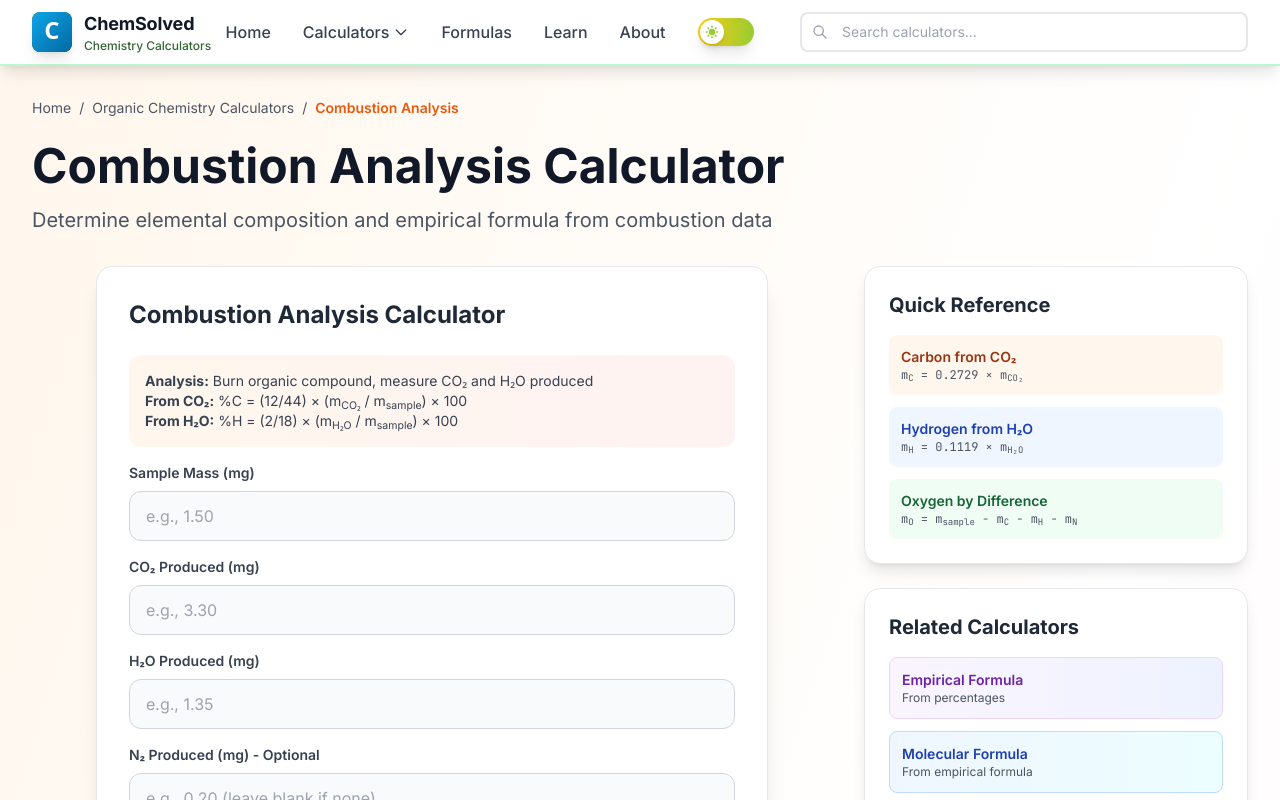
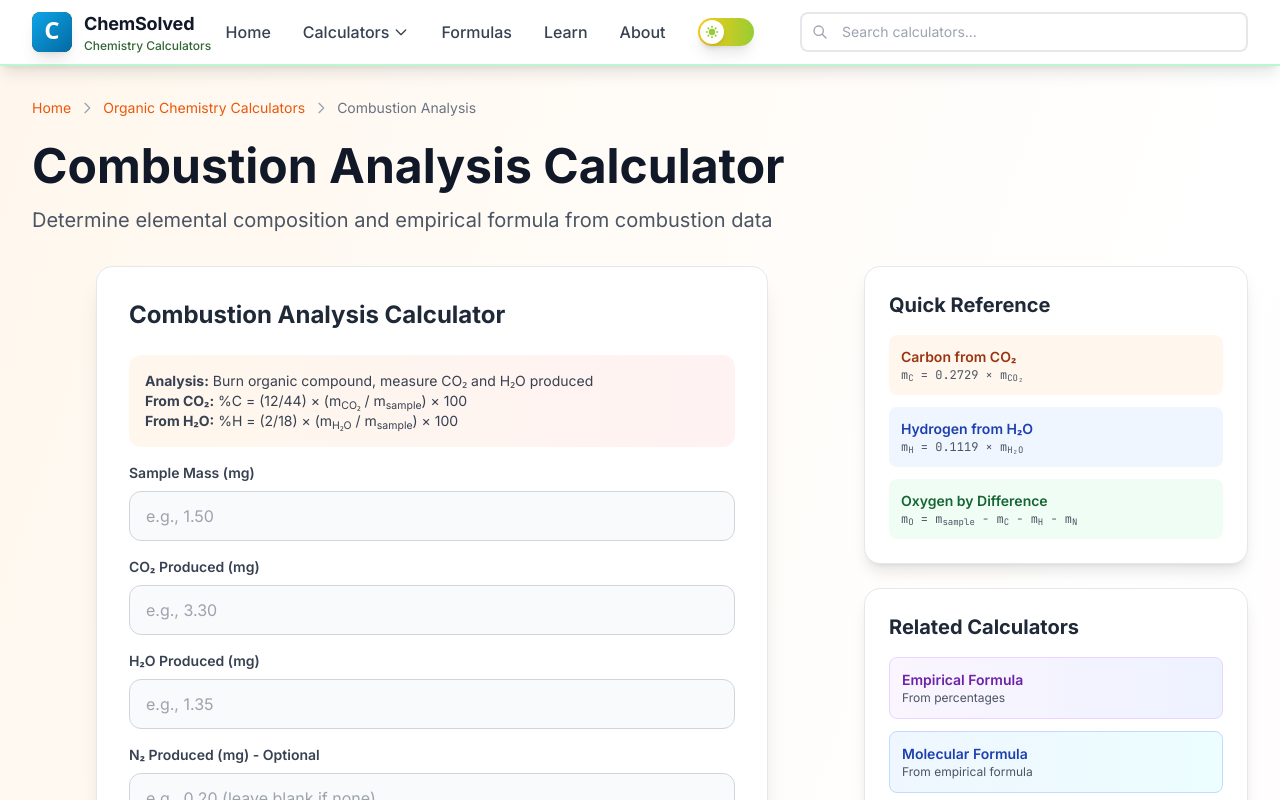
Before and after one commit to Zohaibmayo50/chemical-calculators, a Next.js app: page /organic-chemistry-calculators/combustion-analysis-calculator in a window 1280 px wide. Shown: the top 800 px of the page. Built offline with nearby package versions, Linux system fonts and the light colour scheme.

Commit message:
Update breadcrumb navigation to match standard format with SVG chevrons and animations

```diff
--- a/app/organic-chemistry-calculators/chemical-oxygen-demand-calculator/page.tsx
+++ b/app/organic-chemistry-calculators/chemical-oxygen-demand-calculator/page.tsx
@@ -20,21 +20,33 @@ export default function ChemicalOxygenDemandPage() {
       <main className="min-h-screen bg-gradient-to-br from-blue-50 via-white to-cyan-50 dark:from-gray-900 dark:via-gray-800 dark:to-gray-900">
         <div className="max-w-7xl mx-auto px-4 sm:px-6 lg:px-8 pt-8">
         {/* Breadcrumb */}
-        <nav className="mb-6 text-sm">
-          <ol className="flex flex-wrap items-center gap-2 text-gray-600 dark:text-gray-400">
-            <li><Link href="/" className="hover:text-blue-600 dark:hover:text-blue-400">Home</Link></li>
-            <li>/</li>
-            <li><Link href="/organic-chemistry-calculators" className="hover:text-blue-600 dark:hover:text-blue-400">Organic Chemistry Calculators</Link></li>
-            <li>/</li>
-            <li className="text-blue-600 dark:text-blue-400 font-semibold">COD Calculator</li>
-          </ol>
+        <nav className="flex items-center gap-2 text-sm animate-fade-in">
+          <Link
+            href="/"
+            className="text-blue-600 dark:text-blue-400 hover:text-blue-700 dark:hover:text-blue-300 transition-colors"
+          >
+            Home
+          </Link>
+          <svg className="w-4 h-4 text-gray-400" fill="none" stroke="currentColor" viewBox="0 0 24 24">
+            <path strokeLinecap="round" strokeLinejoin="round" strokeWidth={2} d="M9 5l7 7-7 7" />
+          </svg>
+          <Link
+            href="/organic-chemistry-calculators"
+            className="text-blue-600 dark:text-blue-400 hover:text-blue-700 dark:hover:text-blue-300 transition-colors"
+          >
+            Organic Chemistry Calculators
+          </Link>
+          <svg className="w-4 h-4 text-gray-400" fill="none" stroke="currentColor" viewBox="0 0 24 24">
+            <path strokeLinecap="round" strokeLinejoin="round" strokeWidth={2} d="M9 5l7 7-7 7" />
+          </svg>
+          <span className="text-gray-500 dark:text-gray-400">COD Calculator</span>
         </nav>
 
-        <h1 className="text-4xl md:text-5xl font-bold text-gray-900 dark:text-white mt-6 mb-4">
+        <h1 className="text-4xl md:text-5xl font-bold text-gray-900 dark:text-white mt-6 mb-4 animate-fade-in">
           Chemical Oxygen Demand (COD) Calculator
         </h1>
 
-        <p className="text-xl text-gray-600 dark:text-gray-300 mb-8">
+        <p className="text-xl text-gray-600 dark:text-gray-300 mb-8 animate-fade-in animation-delay-100">
           Calculate COD levels in water samples for water quality analysis and wastewater treatment
         </p>
 
--- a/app/organic-chemistry-calculators/combustion-analysis-calculator/page.tsx
+++ b/app/organic-chemistry-calculators/combustion-analysis-calculator/page.tsx
@@ -20,21 +20,33 @@ export default function CombustionAnalysisPage() {
       <main className="min-h-screen bg-gradient-to-br from-orange-50 via-white to-red-50 dark:from-gray-900 dark:via-gray-800 dark:to-gray-900">
         <div className="max-w-7xl mx-auto px-4 sm:px-6 lg:px-8 pt-8">
         {/* Breadcrumb */}
-        <nav className="mb-6 text-sm">
-          <ol className="flex flex-wrap items-center gap-2 text-gray-600 dark:text-gray-400">
-            <li><Link href="/" className="hover:text-orange-600 dark:hover:text-orange-400">Home</Link></li>
-            <li>/</li>
-            <li><Link href="/organic-chemistry-calculators" className="hover:text-orange-600 dark:hover:text-orange-400">Organic Chemistry Calculators</Link></li>
-            <li>/</li>
-            <li className="text-orange-600 dark:text-orange-400 font-semibold">Combustion Analysis</li>
-          </ol>
+        <nav className="flex items-center gap-2 text-sm animate-fade-in">
+          <Link
+            href="/"
+            className="text-orange-600 dark:text-orange-400 hover:text-orange-700 dark:hover:text-orange-300 transition-colors"
+          >
+            Home
+          </Link>
+          <svg className="w-4 h-4 text-gray-400" fill="none" stroke="currentColor" viewBox="0 0 24 24">
+            <path strokeLinecap="round" strokeLinejoin="round" strokeWidth={2} d="M9 5l7 7-7 7" />
+          </svg>
+          <Link
+            href="/organic-chemistry-calculators"
+            className="text-orange-600 dark:text-orange-400 hover:text-orange-700 dark:hover:text-orange-300 transition-colors"
+          >
+            Organic Chemistry Calculators
+          </Link>
+          <svg className="w-4 h-4 text-gray-400" fill="none" stroke="currentColor" viewBox="0 0 24 24">
+            <path strokeLinecap="round" strokeLinejoin="round" strokeWidth={2} d="M9 5l7 7-7 7" />
+          </svg>
+          <span className="text-gray-500 dark:text-gray-400">Combustion Analysis</span>
         </nav>
 
-        <h1 className="text-4xl md:text-5xl font-bold text-gray-900 dark:text-white mt-6 mb-4">
+        <h1 className="text-4xl md:text-5xl font-bold text-gray-900 dark:text-white mt-6 mb-4 animate-fade-in">
           Combustion Analysis Calculator
         </h1>
 
-        <p className="text-xl text-gray-600 dark:text-gray-300 mb-8">
+        <p className="text-xl text-gray-600 dark:text-gray-300 mb-8 animate-fade-in animation-delay-100">
           Determine elemental composition and empirical formula from combustion data
         </p>
 
--- a/app/organic-chemistry-calculators/crude-protein-calculator/page.tsx
+++ b/app/organic-chemistry-calculators/crude-protein-calculator/page.tsx
@@ -20,21 +20,33 @@ export default function CrudeProteinPage() {
       <main className="min-h-screen bg-gradient-to-br from-amber-50 via-white to-yellow-50 dark:from-gray-900 dark:via-gray-800 dark:to-gray-900">
         <div className="max-w-7xl mx-auto px-4 sm:px-6 lg:px-8 pt-8">
         {/* Breadcrumb */}
-        <nav className="mb-6 text-sm">
-          <ol className="flex flex-wrap items-center gap-2 text-gray-600 dark:text-gray-400">
-            <li><Link href="/" className="hover:text-amber-600 dark:hover:text-amber-400">Home</Link></li>
-            <li>/</li>
-            <li><Link href="/organic-chemistry-calculators" className="hover:text-amber-600 dark:hover:text-amber-400">Organic Chemistry Calculators</Link></li>
-            <li>/</li>
-            <li className="text-amber-600 dark:text-amber-400 font-semibold">Crude Protein Calculator</li>
-          </ol>
+        <nav className="flex items-center gap-2 text-sm animate-fade-in">
+          <Link
+            href="/"
+            className="text-amber-600 dark:text-amber-400 hover:text-amber-700 dark:hover:text-amber-300 transition-colors"
+          >
+            Home
+          </Link>
+          <svg className="w-4 h-4 text-gray-400" fill="none" stroke="currentColor" viewBox="0 0 24 24">
+            <path strokeLinecap="round" strokeLinejoin="round" strokeWidth={2} d="M9 5l7 7-7 7" />
+          </svg>
+          <Link
+            href="/organic-chemistry-calculators"
+            className="text-amber-600 dark:text-amber-400 hover:text-amber-700 dark:hover:text-amber-300 transition-colors"
+          >
+            Organic Chemistry Calculators
+          </Link>
+          <svg className="w-4 h-4 text-gray-400" fill="none" stroke="currentColor" viewBox="0 0 24 24">
+            <path strokeLinecap="round" strokeLinejoin="round" strokeWidth={2} d="M9 5l7 7-7 7" />
+          </svg>
+          <span className="text-gray-500 dark:text-gray-400">Crude Protein Calculator</span>
         </nav>
 
-        <h1 className="text-4xl md:text-5xl font-bold text-gray-900 dark:text-white mt-6 mb-4">
+        <h1 className="text-4xl md:text-5xl font-bold text-gray-900 dark:text-white mt-6 mb-4 animate-fade-in">
           Crude Protein Calculator
         </h1>
 
-        <p className="text-xl text-gray-600 dark:text-gray-300 mb-8">
+        <p className="text-xl text-gray-600 dark:text-gray-300 mb-8 animate-fade-in animation-delay-100">
           Calculate crude protein content from nitrogen percentage using the Kjeldahl method
         </p>
 
--- a/app/organic-chemistry-calculators/liquid-ethylene-density-calculator/page.tsx
+++ b/app/organic-chemistry-calculators/liquid-ethylene-density-calculator/page.tsx
@@ -20,21 +20,33 @@ export default function LiquidEthyleneDensityPage() {
       <main className="min-h-screen bg-gradient-to-br from-cyan-50 via-white to-blue-50 dark:from-gray-900 dark:via-gray-800 dark:to-gray-900">
         <div className="max-w-7xl mx-auto px-4 sm:px-6 lg:px-8 pt-8">
         {/* Breadcrumb */}
-        <nav className="mb-6 text-sm">
-          <ol className="flex flex-wrap items-center gap-2 text-gray-600 dark:text-gray-400">
-            <li><Link href="/" className="hover:text-cyan-600 dark:hover:text-cyan-400">Home</Link></li>
-            <li>/</li>
-            <li><Link href="/organic-chemistry-calculators" className="hover:text-cyan-600 dark:hover:text-cyan-400">Organic Chemistry Calculators</Link></li>
-            <li>/</li>
-            <li className="text-cyan-600 dark:text-cyan-400 font-semibold">Liquid Ethylene Density</li>
-          </ol>
+        <nav className="flex items-center gap-2 text-sm animate-fade-in">
+          <Link
+            href="/"
+            className="text-cyan-600 dark:text-cyan-400 hover:text-cyan-700 dark:hover:text-cyan-300 transition-colors"
+          >
+            Home
+          </Link>
+          <svg className="w-4 h-4 text-gray-400" fill="none" stroke="currentColor" viewBox="0 0 24 24">
+            <path strokeLinecap="round" strokeLinejoin="round" strokeWidth={2} d="M9 5l7 7-7 7" />
+          </svg>
+          <Link
+            href="/organic-chemistry-calculators"
+            className="text-cyan-600 dark:text-cyan-400 hover:text-cyan-700 dark:hover:text-cyan-300 transition-colors"
+          >
+            Organic Chemistry Calculators
+          </Link>
+          <svg className="w-4 h-4 text-gray-400" fill="none" stroke="currentColor" viewBox="0 0 24 24">
+            <path strokeLinecap="round" strokeLinejoin="round" strokeWidth={2} d="M9 5l7 7-7 7" />
+          </svg>
+          <span className="text-gray-500 dark:text-gray-400">Liquid Ethylene Density</span>
         </nav>
 
-        <h1 className="text-4xl md:text-5xl font-bold text-gray-900 dark:text-white mt-6 mb-4">
+        <h1 className="text-4xl md:text-5xl font-bold text-gray-900 dark:text-white mt-6 mb-4 animate-fade-in">
           Liquid Ethylene Density Calculator
         </h1>
 
-        <p className="text-xl text-gray-600 dark:text-gray-300 mb-8">
+        <p className="text-xl text-gray-600 dark:text-gray-300 mb-8 animate-fade-in animation-delay-100">
           Calculate density of liquid ethylene (C₂H₄) at different temperatures
         </p>
 
--- a/app/organic-chemistry-calculators/radiocarbon-dating-calculator/page.tsx
+++ b/app/organic-chemistry-calculators/radiocarbon-dating-calculator/page.tsx
@@ -20,21 +20,33 @@ export default function RadiocarbonDatingPage() {
       <main className="min-h-screen bg-gradient-to-br from-purple-50 via-white to-indigo-50 dark:from-gray-900 dark:via-gray-800 dark:to-gray-900">
         <div className="max-w-7xl mx-auto px-4 sm:px-6 lg:px-8 pt-8">
         {/* Breadcrumb */}
-        <nav className="mb-6 text-sm">
-          <ol className="flex flex-wrap items-center gap-2 text-gray-600 dark:text-gray-400">
-            <li><Link href="/" className="hover:text-purple-600 dark:hover:text-purple-400">Home</Link></li>
-            <li>/</li>
-            <li><Link href="/organic-chemistry-calculators" className="hover:text-purple-600 dark:hover:text-purple-400">Organic Chemistry Calculators</Link></li>
-            <li>/</li>
-            <li className="text-purple-600 dark:text-purple-400 font-semibold">Radiocarbon Dating</li>
-          </ol>
+        <nav className="flex items-center gap-2 text-sm animate-fade-in">
+          <Link
+            href="/"
+            className="text-purple-600 dark:text-purple-400 hover:text-purple-700 dark:hover:text-purple-300 transition-colors"
+          >
+            Home
+          </Link>
+          <svg className="w-4 h-4 text-gray-400" fill="none" stroke="currentColor" viewBox="0 0 24 24">
+            <path strokeLinecap="round" strokeLinejoin="round" strokeWidth={2} d="M9 5l7 7-7 7" />
+          </svg>
+          <Link
+            href="/organic-chemistry-calculators"
+            className="text-purple-600 dark:text-purple-400 hover:text-purple-700 dark:hover:text-purple-300 transition-colors"
+          >
+            Organic Chemistry Calculators
+          </Link>
+          <svg className="w-4 h-4 text-gray-400" fill="none" stroke="currentColor" viewBox="0 0 24 24">
+            <path strokeLinecap="round" strokeLinejoin="round" strokeWidth={2} d="M9 5l7 7-7 7" />
+          </svg>
+          <span className="text-gray-500 dark:text-gray-400">Radiocarbon Dating</span>
         </nav>
 
-        <h1 className="text-4xl md:text-5xl font-bold text-gray-900 dark:text-white mt-6 mb-4">
+        <h1 className="text-4xl md:text-5xl font-bold text-gray-900 dark:text-white mt-6 mb-4 animate-fade-in">
           Radiocarbon Dating Calculator
         </h1>
 
-        <p className="text-xl text-gray-600 dark:text-gray-300 mb-8">
+        <p className="text-xl text-gray-600 dark:text-gray-300 mb-8 animate-fade-in animation-delay-100">
           Calculate age of organic samples using carbon-14 radioactive decay
         </p>
 
```
